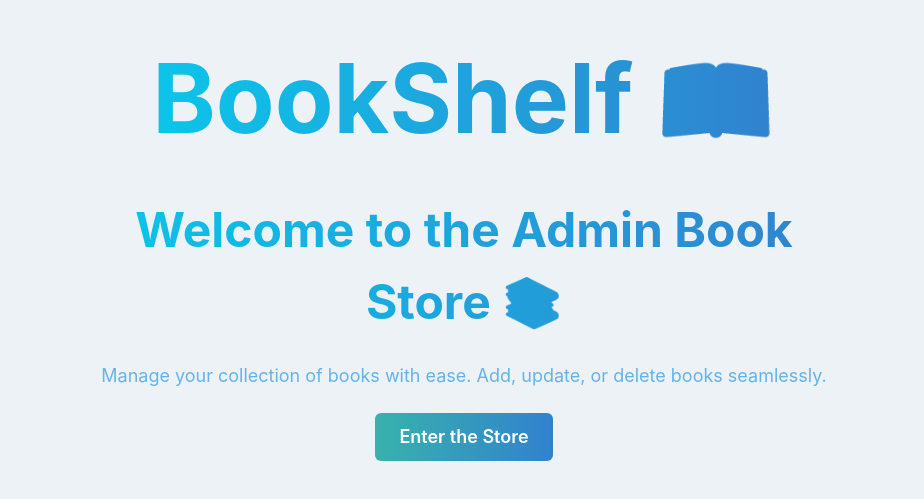
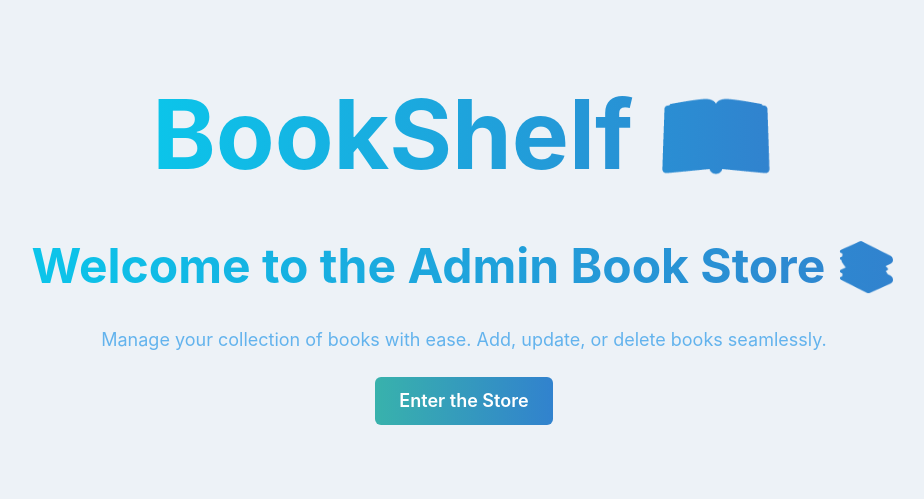
Before and after one commit to TheekshaRathnayaka/Admin-Book-Store, a React (Vite) app in the folder Admin-Store/frontend/: page / in a window 1280 px wide. Shown: the part 157-656 px from the top of the page, without its empty margins (176-1100 px from the left). Built offline with nearby package versions, Linux system fonts and the light colour scheme.

Commit message:
Change text container width

```diff
--- a/Admin-Store/frontend/src/pages/FrontPage.jsx
+++ b/Admin-Store/frontend/src/pages/FrontPage.jsx
@@ -23,7 +23,7 @@ const FrontPage = () => {
         zIndex="-1"
     />
     <Container
-        maxW="container.md"
+        maxW="auto"
         height="100%"
         display="flex"
         alignItems="center"
```
